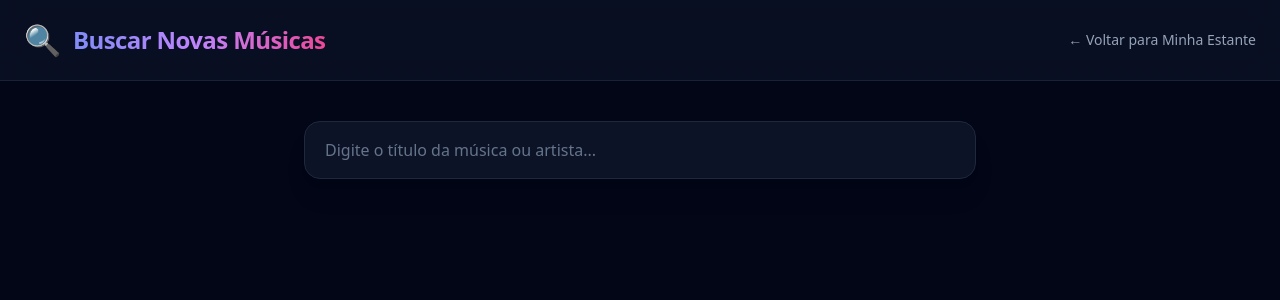
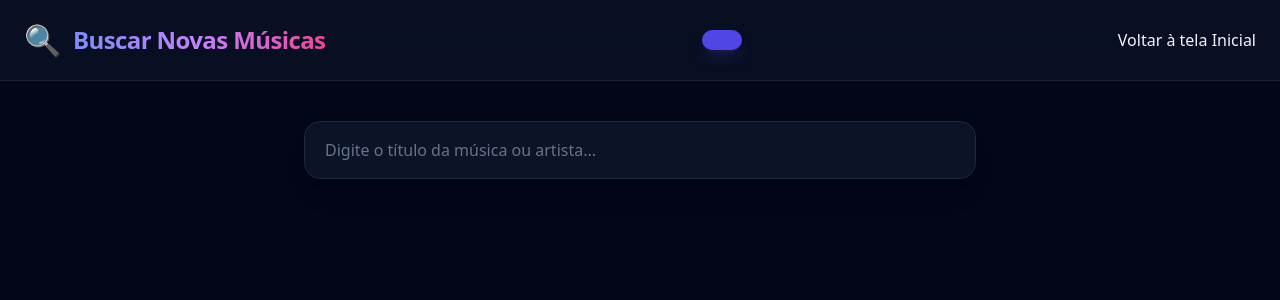
Before and after one commit to vitormendonca-dev/gerenciador-biblioteca, a Django app: page /buscar/ in a window 1280 px wide. Shown: the top 300 px of the page. Run offline with Django 5.2, Linux system fonts and the light colour scheme; data that the repository does not hold is empty; some libraries are stand-ins or nearby versions.

Commit message:
Allow Hosts Atualizado, botao_pagina_busca personalizado

```diff
--- a/_projeto/_projeto/settings.py
+++ b/_projeto/_projeto/settings.py
@@ -25,7 +25,7 @@ SECRET_KEY = 'django-insecure-tqz7-$d2@znbwjsuerz459ub8s)c6!^1st=1pl8pn-jv3sq-ev
 # SECURITY WARNING: don't run with debug turned on in production!
 DEBUG = True
 
-ALLOWED_HOSTS = []
+ALLOWED_HOSTS = ['*']
 
 
 # Application definition
--- a/_projeto/biblioteca/templates/biblioteca/pagina_busca.html
+++ b/_projeto/biblioteca/templates/biblioteca/pagina_busca.html
@@ -20,9 +20,8 @@
         </h1>
       </div>
 
-      <!-- Link para voltar -->
-      <a href="{% url 'home' %}" class="inline-flex items-center gap-2 text-sm font-medium text-slate-400 hover:text-white transition-colors">
-        <span>← Voltar para Minha Estante</span>
+      <a href="{% url 'home' %}" class="inline-flex items-center gap-2 px-5 py-2.5 bg-indigo-600 hover:bg-indigo-500 text-white font-medium text-sm rounded-xl transition-all shadow-lg shadow-indigo-600/20 hover:shadow-indigo-600/40 hover:-translate-y-0.5 active:translate-y-0"></a>
+        <span>Voltar à tela Inicial</span>
       </a>
     </div>
   </header>
```
